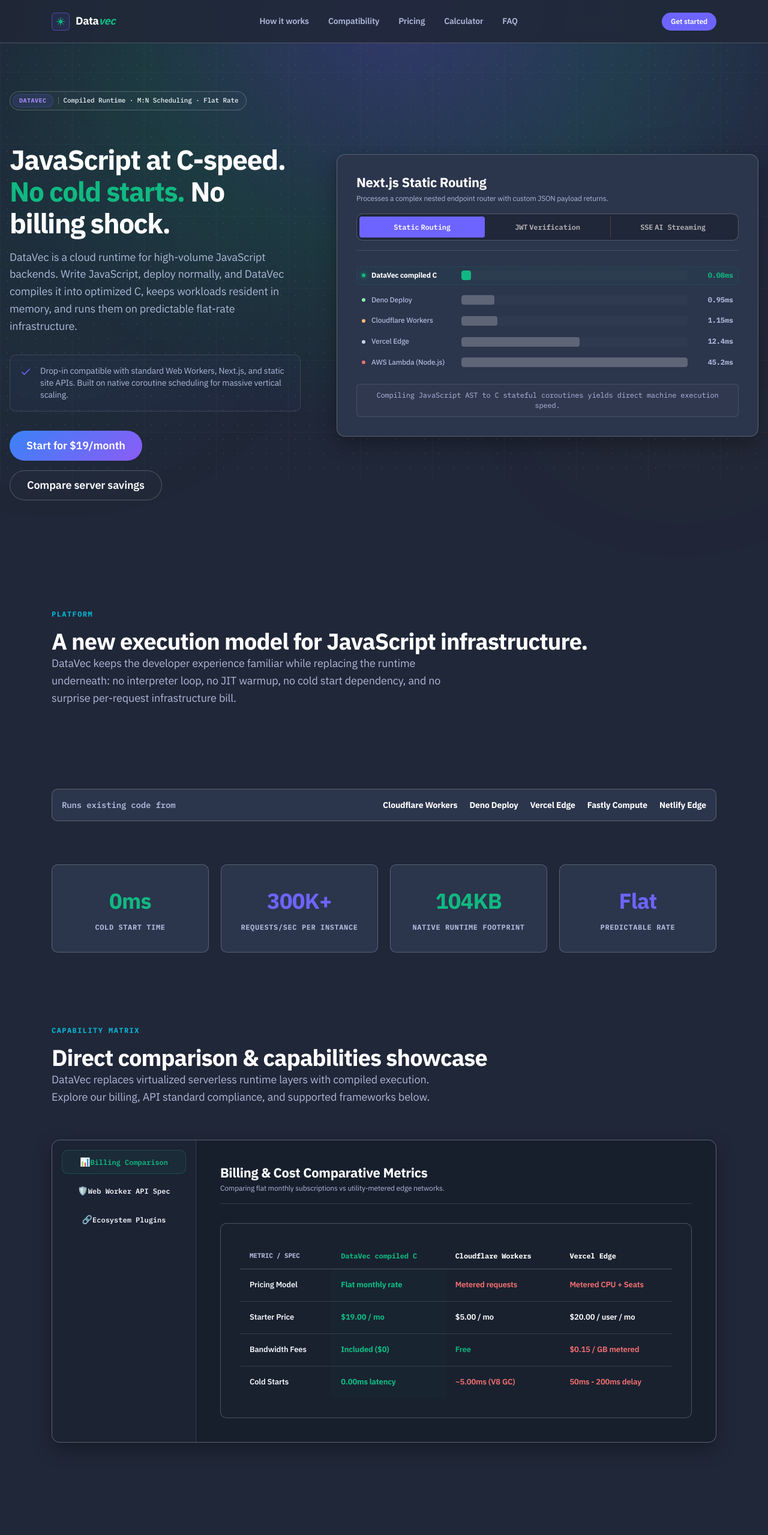
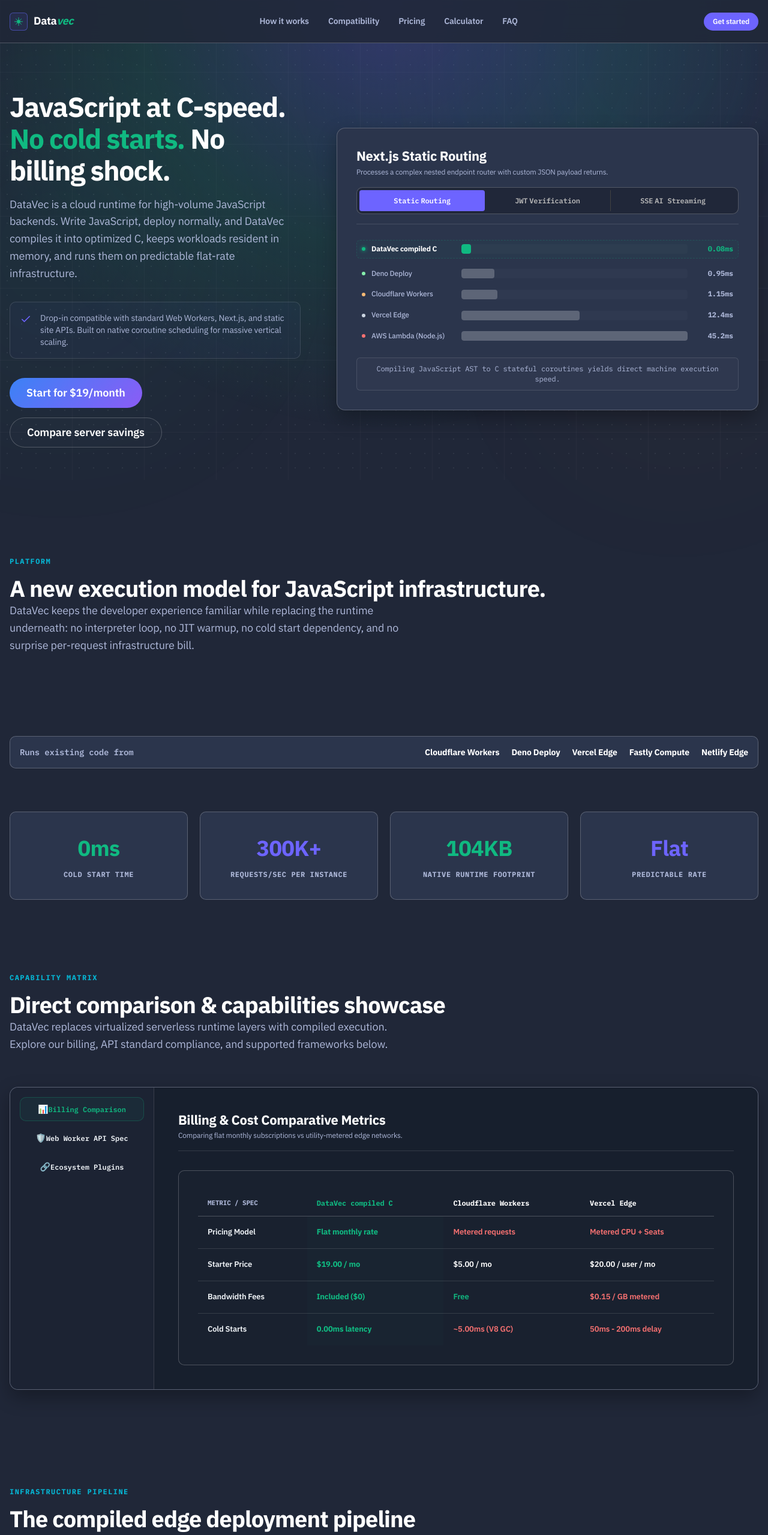
Before and after one commit to donovankutzer/donovankutzer.github.io, a Next.js app: page / in a window 1280 px wide. Shown: the top 2559 px of the page at 60% size. Built offline with nearby package versions, Linux system fonts and the light colour scheme.

Commit message:
Widen containers

```diff
--- a/src/components/Calculator.tsx
+++ b/src/components/Calculator.tsx
@@ -215,7 +215,7 @@
 
   return (
     <section style={{ padding: '80px 0', position: 'relative', zIndex: 1 }} id="calc">
-      <Container size="lg">
+      <Container size="xl">
         <div className="section-header">
           <span className="sec-eye">
             Cost Optimization
--- a/src/components/FAQ.tsx
+++ b/src/components/FAQ.tsx
@@ -58,7 +58,7 @@
 export default function FAQ() {
   return (
     <section style={{ padding: '80px 0', position: 'relative', zIndex: 1 }} id="faq">
-      <Container size="lg">
+      <Container size="xl">
         <div className="section-header">
           <span className="sec-eye">
             Developer FAQ
--- a/src/components/Footer.tsx
+++ b/src/components/Footer.tsx
@@ -80,7 +80,7 @@
           background: '#090b10'
         }}
       >
-        <Container size="lg">
+        <Container size="xl">
           <Grid>
             {/* Brand details */}
             <Grid.Col span={{ base: 12, md: 4 }}>
--- a/src/components/Hero.tsx
+++ b/src/components/Hero.tsx
@@ -56,11 +56,6 @@
           {/* Left copy */}
           <Grid.Col span={{ base: 12, md: 5 }}>
             <Stack gap="xl">
-              <div className="eyebrow" style={{ alignSelf: 'flex-start' }}>
-                <span className="eyebrow-badge">DataVec</span>
-                <span className="eyebrow-sep"></span>
-                <span className="eyebrow-text">Compiled Runtime · M:N Scheduling · Flat Rate</span>
-              </div>
 
               <Stack gap="md">
                 <Title
--- a/src/components/HowItWorks.tsx
+++ b/src/components/HowItWorks.tsx
@@ -77,7 +77,7 @@
 
   return (
     <section style={{ padding: '80px 0', position: 'relative', zIndex: 1 }} id="how">
-      <Container size="lg">
+      <Container size="xl">
         <div className="section-header">
           <span className="sec-eye">
             Infrastructure Pipeline
--- a/src/components/Navbar.tsx
+++ b/src/components/Navbar.tsx
@@ -17,7 +17,7 @@
         zIndex: 1000
       }}
     >
-      <Container size="lg" h="100%">
+      <Container size="xl" h="100%">
         <Flex h="100%" align="center" justify="space-between">
           {/* Logo */}
           <a href="#" style={{ textDecoration: 'none', cursor: 'pointer' }}>
--- a/src/components/Pitch.tsx
+++ b/src/components/Pitch.tsx
@@ -10,7 +10,7 @@
 
   return (
     <section style={{ padding: '80px 0', position: 'relative', zIndex: 1 }} id="runs">
-      <Container size="lg">
+      <Container size="xl">
         <div className="section-header">
           <span className="sec-eye">
             Capability Matrix
--- a/src/components/Platform.tsx
+++ b/src/components/Platform.tsx
@@ -3,7 +3,7 @@
 export default function Platform() {
     return (
         <section style={{ padding: '80px 0', position: 'relative', zIndex: 1 }} id="platform">
-            <Container size="lg">
+            <Container size="xl">
                 <div className="section-header">
                     <span className="sec-eye">
                         Platform
--- a/src/components/Pricing.tsx
+++ b/src/components/Pricing.tsx
@@ -8,7 +8,7 @@
 
   return (
     <section style={{ padding: '80px 0', position: 'relative', zIndex: 1 }} id="pricing">
-      <Container size="lg">
+      <Container size="xl">
         <div className="section-header">
           <span className="sec-eye">
             Configurator Console
--- a/src/components/Stats.tsx
+++ b/src/components/Stats.tsx
@@ -6,7 +6,7 @@
   return (
     <Stack gap="xl" style={{ position: 'relative', zIndex: 1 }}>
       {/* COMPATIBILITY STRIP */}
-      <Container size="lg" w="100%">
+      <Container size="xl" w="100%">
         <Paper
           p="md"
           style={{
@@ -36,7 +36,7 @@
       </Container>
 
       {/* CORE METRICS GRID SECTION */}
-      <Container size="lg" w="100%" py={40}>
+      <Container size="xl" w="100%" py={40}>
         <SimpleGrid cols={{ base: 1, sm: 2, md: 4 }} spacing="lg">
           {[
             { val: '0ms', label: 'Cold start time', color: 'var(--accent-mint)' },
--- a/src/components/Technology.tsx
+++ b/src/components/Technology.tsx
@@ -28,7 +28,7 @@
 
   return (
     <section style={{ padding: '80px 0', position: 'relative', zIndex: 1 }} id="tech">
-      <Container size="lg">
+      <Container size="xl">
         <div className="section-header">
           <span className="sec-eye">
             Architectural Schematics
```
